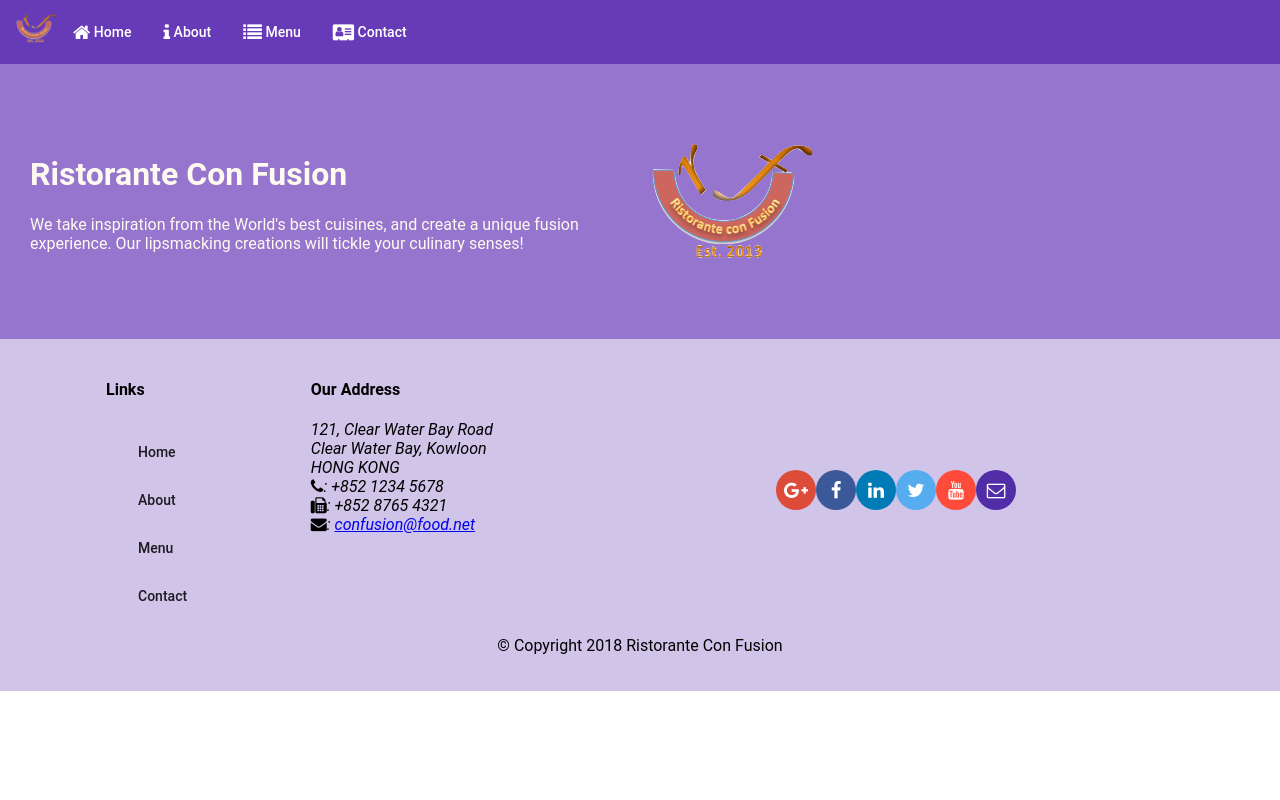
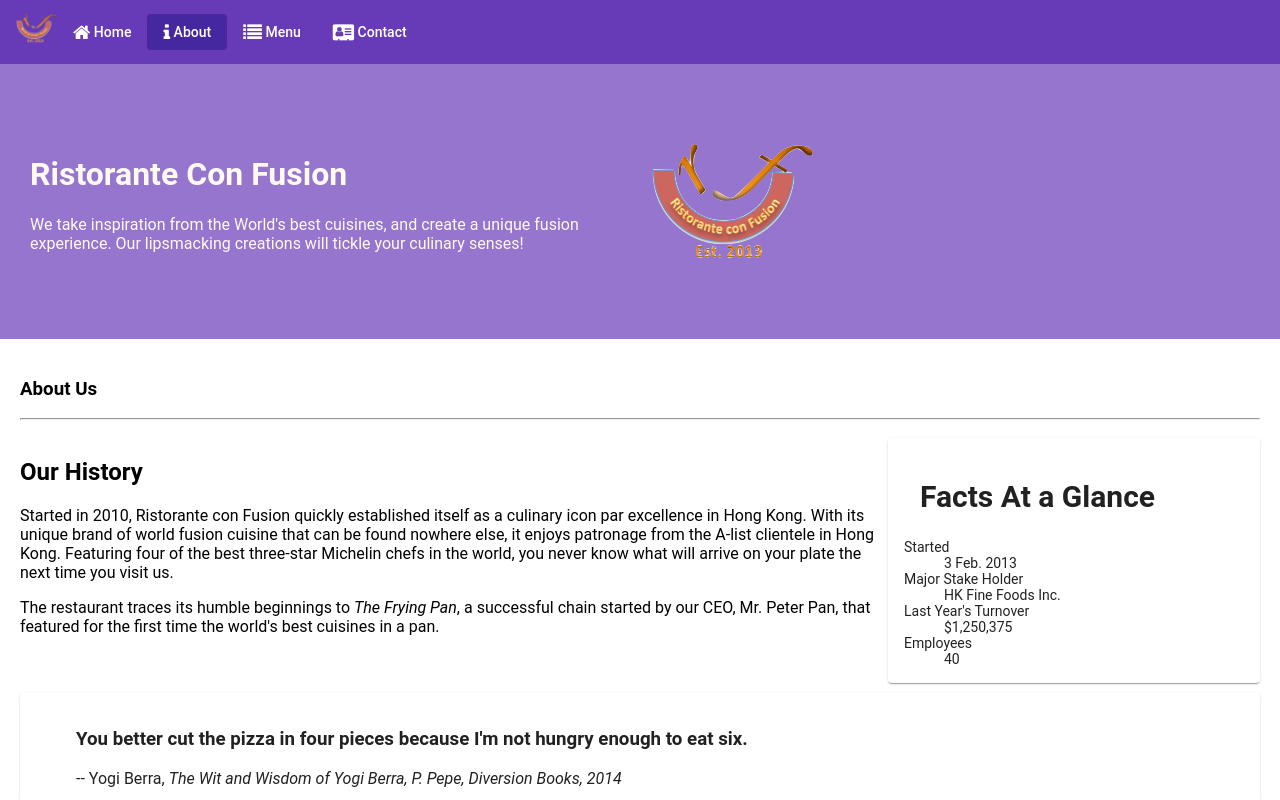
Before and after one commit to heniam1/Angular, an Angular app in the folder conFusion/: page /about in a window 1280 px wide. Before the commit this address led to /. Shown: the top 800 px of the page. Built offline with nearby package versions, Linux system fonts and the light colour scheme.

Commit message:
Merge branch 'master' of https://github.com/heniam1/Angular

```diff
--- a/conFusion/src/app/about/about.component.html
+++ b/conFusion/src/app/about/about.component.html
@@ -1,3 +1,61 @@
-<p>
-  about works!
-</p>
+<div class="container"
+  fxLayout="column"
+  fxLayoutGap="10px">
+
+  <div fxFlex>
+    <div>
+        <h3>About Us</h3>
+        <hr>
+    </div>
+  </div>
+
+  <div fxFlex>
+    <div fxLayout="column" fxLayout.gt-sm="row">
+      <div fxFlex="70">
+        <h2>Our History</h2>
+        <p>Started in 2010, Ristorante con Fusion quickly established itself as a culinary icon par excellence in Hong Kong. With its unique brand of world fusion cuisine that can be found nowhere else, it enjoys patronage from the A-list clientele in Hong Kong.  Featuring four of the best three-star Michelin chefs in the world, you never know what will arrive on your plate the next time you visit us.</p>
+        <p>The restaurant traces its humble beginnings to <em>The Frying Pan</em>, a successful chain started by our CEO, Mr. Peter Pan, that featured for the first time the world's best cuisines in a pan.</p>
+      </div>
+      <div fxFlex="30">
+        <mat-card>
+          <mat-card-header>
+            <mat-card-title>
+            <h2>Facts At a Glance</h2>
+            </mat-card-title>
+          </mat-card-header>
+          <mat-card-content>
+            <dl>
+              <dt>Started</dt>
+              <dd>3 Feb. 2013</dd>
+              <dt>Major Stake Holder</dt>
+              <dd>HK Fine Foods Inc.</dd>
+              <dt>Last Year's Turnover</dt>
+              <dd>$1,250,375</dd>
+              <dt>Employees</dt>
+              <dd>40</dd>
+            </dl>
+          </mat-card-content>
+        </mat-card>
+      </div>
+    </div>
+  </div>
+
+  <div fxFlex>
+    <mat-card>
+      <blockquote>
+        <h3>You better cut the pizza in four pieces because
+            I'm not hungry enough to eat six.</h3>
+        <footer>-- Yogi Berra,
+          <cite>The Wit and Wisdom of Yogi Berra,
+            P. Pepe, Diversion Books, 2014</cite>
+        </footer>
+      </blockquote>
+    </mat-card>
+  </div>
+
+
+  <div fxFlex>
+    <h2>Corporate Leadership</h2>
+    <p>Display the details of the corporate leaders here</p>
+  </div>
+</div>
--- a/conFusion/src/app/app-routing/routes.ts
+++ b/conFusion/src/app/app-routing/routes.ts
@@ -9,7 +9,8 @@ import { ContactComponent } from '../contact/contact.component';
 export const routes: Routes = [
   { path: 'home',  component: HomeComponent },
   { path: 'menu',     component: MenuComponent },
-  { path: 'dishdetail/:id',     component: DishdetailComponent },
+  { path: 'dishdetail/:id',   component: DishdetailComponent },
+  { path: 'about',     component: AboutComponent },
   { path: 'contactus',     component: ContactComponent },
 
   { path: '', redirectTo: '/home', pathMatch: 'full' }
--- a/conFusion/src/app/contact/contact.component.ts
+++ b/conFusion/src/app/contact/contact.component.ts
@@ -1,5 +1,7 @@
 import { Component, OnInit } from '@angular/core';
 
+import { Leader } from '../shared/leader';
+import { LeaderService } from '../services/leader.service';
 @Component({
   selector: 'app-contact',
   templateUrl: './contact.component.html',
@@ -7,9 +9,13 @@ import { Component, OnInit } from '@angular/core';
 })
 export class ContactComponent implements OnInit {
 
-  constructor() { }
+
+  leader: Leader;
+
+  constructor(private leaderservice: LeaderService) { }
 
   ngOnInit() {
+    this.leader = this.leaderservice.getFeaturedLeader();
   }
 
 }
--- a/conFusion/src/app/header/header.component.html
+++ b/conFusion/src/app/header/header.component.html
@@ -11,7 +11,7 @@
 <mat-toolbar color="primary">
   <span><img src="/assets/images/logo.png" height=30 width=41></span>
   <a mat-button routerLink='/home' routerLinkActive='active'><span class="fa fa-home fa-lg"></span> Home</a>
-  <a mat-button routerLinkActive='active'><span class="fa fa-info fa-lg"></span> About</a>
+  <a mat-button routerLink='/about' routerLinkActive='active'><span class="fa fa-info fa-lg"></span> About</a>
   <a mat-button routerLink='/menu' routerLinkActive='active'><span class="fa fa-list fa-lg"></span> Menu</a>
   <a mat-button routerLink='/contactus' routerLinkActive='active'><span class="fa fa-address-card fa-lg"></span> Contact</a>
 
--- a/conFusion/src/app/home/home.component.ts
+++ b/conFusion/src/app/home/home.component.ts
@@ -1,10 +1,12 @@
 import { Component, OnInit } from '@angular/core';
+
 
 import { Dish } from '../shared/dish';
 import { DishService } from '../services/dish.service';
 import { Promotion } from '../shared/promotion';
 import { PromotionService } from '../services/promotion.service';
-
+import { Leader } from '../shared/leader';
+import { LeaderService } from '../services/leader.service';
 
 @Component({
   selector: 'app-home',
@@ -15,13 +17,16 @@ export class HomeComponent implements OnInit {
 
   dish: Dish;
   promotion: Promotion;
+  leader: Leader;
 
   constructor(private dishservice: DishService,
-    private promotionservice: PromotionService) { }
+    private promotionservice: PromotionService,
+    private leaderService: LeaderService) { }
 
   ngOnInit() {
     this.dish = this.dishservice.getFeaturedDish();
     this.promotion = this.promotionservice.getFeaturedPromotion();
+    this.leader = this.leaderService.getFeaturedLeader();
   }
 
 }
--- /dev/null
+++ b/conFusion/src/app/services/leader.service.ts
@@ -0,0 +1,25 @@
+import {Injectable} from '@angular/core';
+import { Leader } from '../shared/leader';
+import { LEADERS } from '../shared/leaders';
+
+@Injectable({
+  providedIn: 'root'
+})
+
+export class LeaderService {
+
+  constructor() { }
+
+  getPromotions(): Leader[] {
+    return LEADERS;
+  }
+
+  getLeader(id: string): Leader {
+    return LEADERS.filter((lead) => (lead.id === id))[0];
+  }
+
+  getFeaturedLeader(): Leader {
+    return LEADERS.filter((leader) => leader.featured)[0];
+  }
+
+}
--- /dev/null
+++ b/conFusion/src/app/shared/leader.ts
@@ -0,0 +1,10 @@
+
+export class Leader {
+    id: string;
+    name: string;
+    image: string;
+    designation: string;
+    abbr: string;
+    featured: boolean;
+    description: string;
+}
--- /dev/null
+++ b/conFusion/src/app/shared/leaders.ts
@@ -0,0 +1,44 @@
+import { Leader } from './leader';
+
+export const LEADERS: Leader[] = [
+    {
+      id: '0',
+      name: 'Peter Pan',
+      image: '/assets/images/alberto.png',
+      designation: 'Chief Epicurious Officer',
+      abbr: 'CEO',
+      featured: false,
+      // tslint:disable-next-line:max-line-length
+      description: 'Our CEO, Peter, credits his hardworking East Asian immigrant parents who undertook the arduous journey to the shores of America with the intention of giving their children the best future. His mother\'s wizardy in the kitchen whipping up the tastiest dishes with whatever is available inexpensively at the supermarket, was his first inspiration to create the fusion cuisines for which The Frying Pan became well known. He brings his zeal for fusion cuisines to this restaurant, pioneering cross-cultural culinary connections.'
+    },
+    {
+      id: '1',
+      name: 'Dhanasekaran Witherspoon',
+      image: '/assets/images/alberto.png',
+      designation: 'Chief Food Officer',
+      abbr: 'CFO',
+      featured: false,
+      // tslint:disable-next-line:max-line-length
+      description: 'Our CFO, Danny, as he is affectionately referred to by his colleagues, comes from a long established family tradition in farming and produce. His experiences growing up on a farm in the Australian outback gave him great appreciation for varieties of food sources. As he puts it in his own words, Everything that runs, wins, and everything that stays, pays!'
+    },
+    {
+      id: '2',
+      name: 'Agumbe Tang',
+      image: '/assets/images/alberto.png',
+      designation: 'Chief Taste Officer',
+      abbr: 'CTO',
+      featured: false,
+      // tslint:disable-next-line:max-line-length
+      description: 'Blessed with the most discerning gustatory sense, Agumbe, our CFO, personally ensures that every dish that we serve meets his exacting tastes. Our chefs dread the tongue lashing that ensues if their dish does not meet his exacting standards. He lives by his motto, You click only if you survive my lick.'
+    },
+    {
+      id: '3',
+      name: 'Alberto Somayya',
+      image: '/assets/images/alberto.png',
+      designation: 'Executive Chef',
+      abbr: 'EC',
+      featured: true,
+      // tslint:disable-next-line:max-line-length
+      description: 'Award winning three-star Michelin chef with wide International experience having worked closely with whos-who in the culinary world, he specializes in creating mouthwatering Indo-Italian fusion experiences. He says, Put together the cuisines from the two craziest cultures, and you get a winning hit! Amma Mia!'
+    }
+  ];
```
Also changed, not shown: conFusion/src/app/shared/app-routing0.module.ts (added, +15 -0 lines), 2 other files (tests, documents, lock files or other folders).
